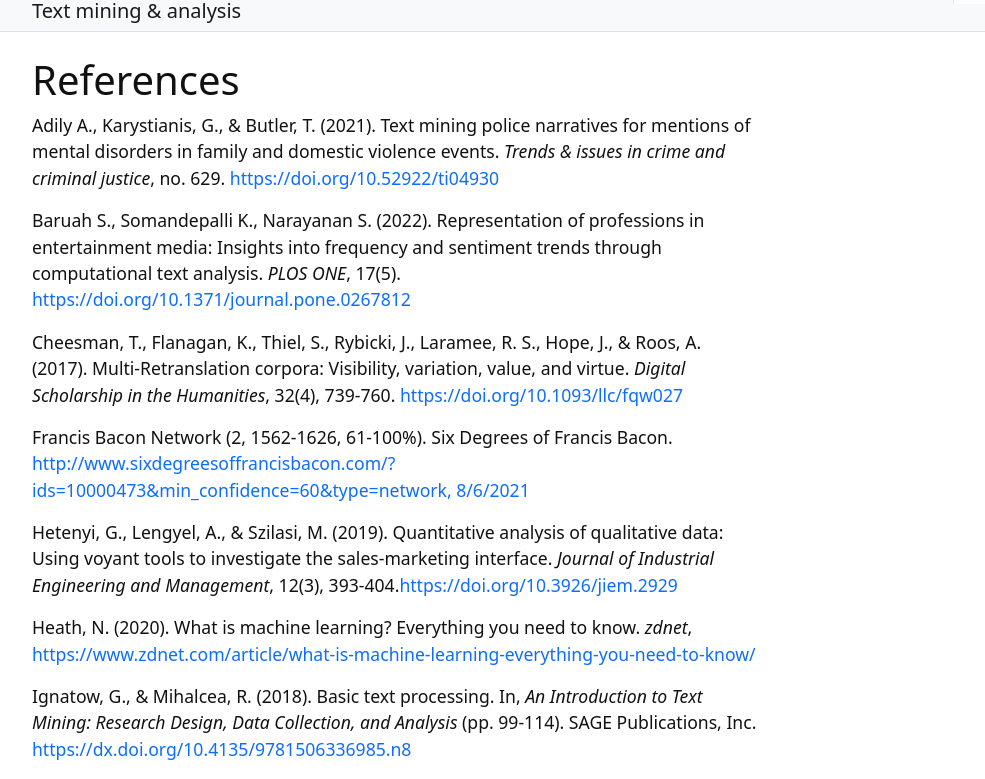
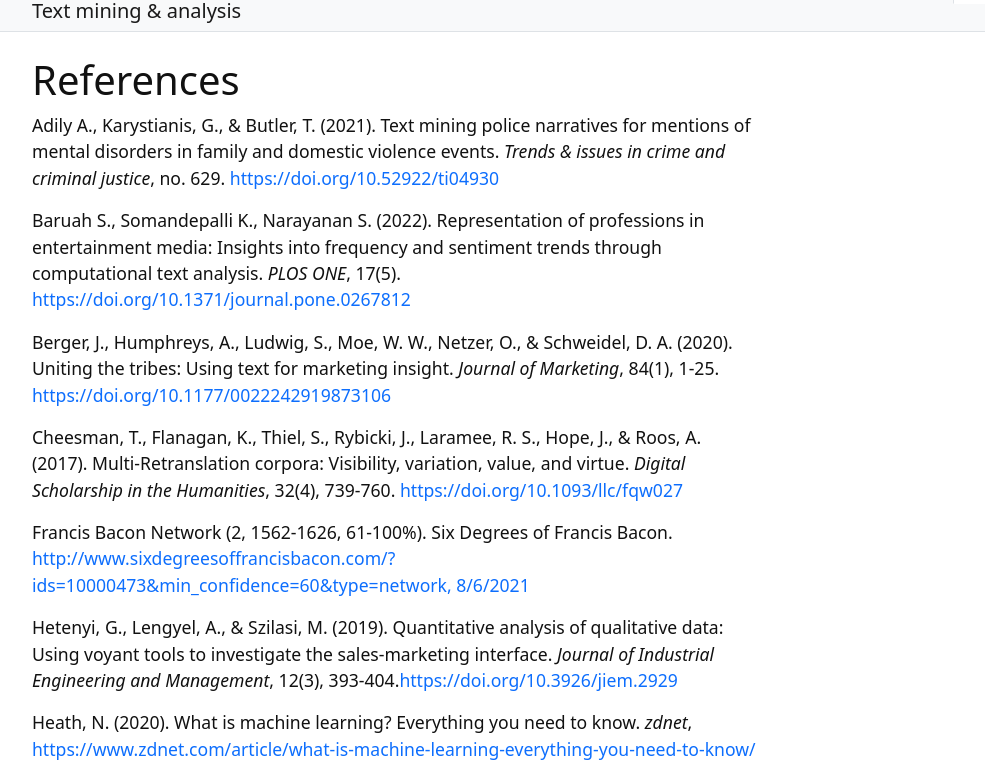
Before and after one commit to GULibrarySandbox/intro-text-mining-analysis-2022, a Jekyll site: the page built from content/9-references.md, in a window 1280 px wide and 900 px high, cut to the strip 121-900 px from the top of the window. Shown: the whole strip, without its empty margins (245-1230 px from the left). Built offline with Jekyll 4.4.1, drawn with Linux system fonts in a browser that asks for light colours.

Commit message:
Update 9-references.md

```diff
--- a/content/9-references.md
+++ b/content/9-references.md
@@ -7,6 +7,8 @@ nav: true
 Adily A., Karystianis, G., & Butler, T. (2021). Text mining police narratives for mentions of mental disorders in family and domestic violence events. *Trends & issues in crime and criminal justice*, no. 629. [https://doi.org/10.52922/ti04930](https://doi.org/10.52922/ti04930)
 
 Baruah S., Somandepalli K., Narayanan S. (2022). Representation of professions in entertainment media: Insights into frequency and sentiment trends through computational text analysis. *PLOS ONE*, 17(5). [https://doi.org/10.1371/journal.pone.0267812](https://doi.org/10.1371/journal.pone.0267812)
+
+Berger, J., Humphreys, A., Ludwig, S., Moe, W. W., Netzer, O., & Schweidel, D. A. (2020). Uniting the tribes: Using text for marketing insight. *Journal of Marketing*, 84(1), 1-25. [https://doi.org/10.1177/0022242919873106](https://doi.org/10.1177/0022242919873106)
 
 Cheesman, T., Flanagan, K., Thiel, S., Rybicki, J., Laramee, R. S., Hope, J., & Roos, A. (2017). Multi-Retranslation corpora: Visibility, variation, value, and virtue. *Digital Scholarship in the Humanities*, 32(4), 739-760. [https://doi.org/10.1093/llc/fqw027](https://doi.org/10.1093/llc/fqw027)
 
```
